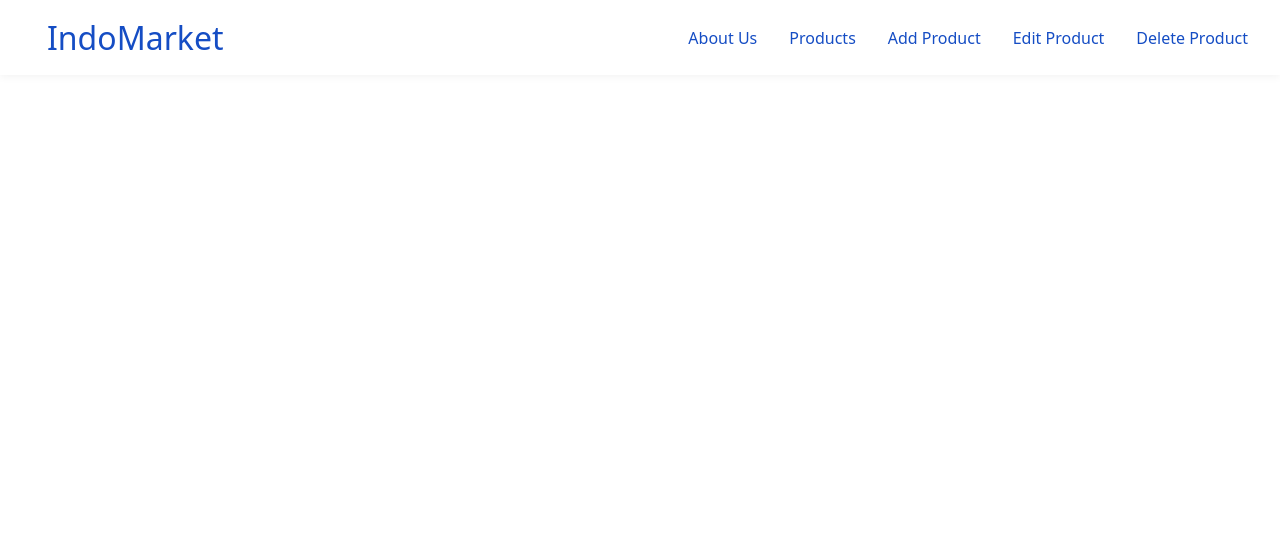
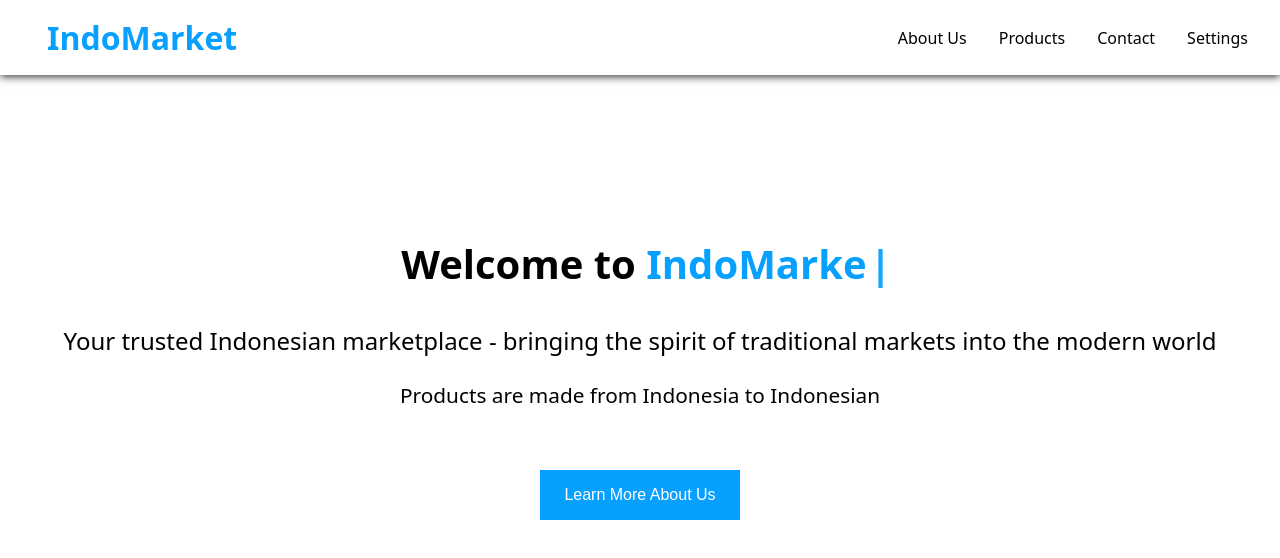
Before and after one commit to juanitoaldebaran/IndoMarket, a React (Vite) app in the folder frontend/indo-market/: page / in a window 1280 px wide. Shown: the top 558 px of the page. Built offline with nearby package versions, Linux system fonts and the light colour scheme.

Commit message:
feature: Add Home Page

```diff
--- a/frontend/indo-market/src/App.jsx
+++ b/frontend/indo-market/src/App.jsx
@@ -1,12 +1,16 @@
-import Navbar from "./components/Navbar/Navbar"
+import { BrowserRouter as Router, Routes, Route } from "react-router-dom";
+import Navbar from "./components/Navbar/Navbar";
+import Home from "./pages/Home/Home";
 
 function App() {
-
   return (
-    <>
+    <Router>
       <Navbar />
-    </>
-  )
+      <Routes>
+        <Route path="/" element={<Home />} />
+      </Routes>
+    </Router>
+  );
 }
 
-export default App
+export default App;
--- a/frontend/indo-market/src/components/Navbar/Navbar.css
+++ b/frontend/indo-market/src/components/Navbar/Navbar.css
@@ -4,23 +4,37 @@
     align-items: center;
     padding: 1rem 2rem;
     background-color: #fff;
-    box-shadow: 0 2px 8px rgba(0, 0, 0, 0.05);
+    box-shadow: 0 2px 8px rgba(0, 0, 0, 0.75);
     flex-wrap: wrap;
     position: relative;
 }
 
 .title-content {
     font-size: 2rem;
+    font-weight: 700;
     text-decoration: none;
-    color: rgb(21, 77, 196);
+    color: rgb(7, 160, 255);
+}
+
+.title-content::after {
+    position: absolute;
+    content: "";
+    background-color: rgb(7, 160, 255);
+    width: 0%;
+    height: 2px;
+    left: 0;
+    bottom: -3px;
+    transition: all 0.2s ease-in-out;
+}
+
+.title-content:hover::after {
+    width: 100%;
 }
 
 .navbar-toggle {
+    font-size: 1.5rem;
+    cursor: pointer;
     display: none;
-    cursor: pointer;
-    position: absolute;
-    right: 2rem;
-    top: 1.2rem;
 }
 
 .navbar-left {
@@ -34,7 +48,7 @@
 
 .navbar-content {
     text-decoration: none;
-    color: rgb(21, 77, 196);
+    color: rgb(0, 0, 0);
     position: relative;
     font-size: 1rem;
     font-weight: 500;
@@ -42,12 +56,13 @@
 
 .navbar-content::after {
     position: absolute;
-    content: '';
     width: 0%;
+    background-color: rgb(7, 160, 255);
+    content: "";
     height: 2px;
-    bottom: -4px;
     left: 0;
-    background-color: rgb(21, 77, 196);
+    height: 2px;
+    bottom: -3px;
     transition: all 0.2s ease-in-out;
 }
 
@@ -56,19 +71,19 @@
 }
 
 @media (max-width: 768px) {
+
+
     .navbar-toggle {
         display: block;
-        font-size: 2rem;
-        cursor: pointer;
     }
 
     .navbar-right {
         display: none;
         width: 100%;
         flex-direction: column;
-        margin-top: 1rem;
         align-items: flex-start;
-        padding-left: 2rem;
+        margin-top: 1.5rem;
+        padding-left: 20px;
     }
 
     .navbar-right.open {
@@ -76,6 +91,6 @@
     }
 
     .navbar-content {
-        padding: 0.5rem 0;
+        padding: 0.25rem 0;
     }
 }
--- a/frontend/indo-market/src/components/Navbar/Navbar.jsx
+++ b/frontend/indo-market/src/components/Navbar/Navbar.jsx
@@ -20,9 +20,8 @@ export default function Navbar() {
             <div className={`navbar-right ${isOpen ? "open" : ""}`}>
                 <Link to="/about-us" className="navbar-content">About Us</Link>
                 <Link to="/getProducts" className="navbar-content">Products</Link>
-                <Link to="/create" className="navbar-content">Add Product</Link>
-                <Link to="/update" className="navbar-content">Edit Product</Link>
-                <Link to="/delete" className="navbar-content">Delete Product</Link>
+                <Link to="/contact" className="navbar-content">Contact</Link>
+                <Link to="/settings" className="navbar-content">Settings</Link>
             </div>
         </nav>
     )
--- a/frontend/indo-market/src/main.jsx
+++ b/frontend/indo-market/src/main.jsx
@@ -2,12 +2,9 @@ import { StrictMode } from 'react'
 import { createRoot } from 'react-dom/client'
 import './styles/index.css'
 import App from './App.jsx'
-import { BrowserRouter } from 'react-router-dom'
 
 createRoot(document.getElementById('root')).render(
   <StrictMode>
-    <BrowserRouter>
       <App />
-    </BrowserRouter>
   </StrictMode>,
 )
--- /dev/null
+++ b/frontend/indo-market/src/pages/Home/Home.css
@@ -0,0 +1,62 @@
+.home-container {
+    padding: 5rem 2rem;
+    text-align: center;
+}
+
+.home-title {
+    font-size: 2.5rem;
+    color: black;
+    padding-top: 3rem;
+}
+
+.cursor {
+    display: inline-block;
+    margin-left: 2px;
+    width: 10px;
+    color: rgb(7, 160, 255);
+    animation: blink 0.8s infinite;
+}
+
+.welcome-text {
+    color: black;
+}
+
+.typed-title {
+    color: rgb(7, 160, 255);
+}
+@keyframes blink {
+    0%, 100%{
+        opacity: 1;
+    } 50% {
+        opacity: 0;
+    }
+}
+
+.paragraph-content {
+    font-size: 1.5rem;
+}
+
+.paragraph-content-second {
+    font-size: 1.3rem;
+}
+
+.learn-more-container {
+    padding-top: 40px;
+}
+
+.about-us-btn {
+    width: 200px;
+    height: 50px;
+    border: none;
+    background-color: rgb(7, 160, 255);
+    color: #fff;
+    padding: 10px;
+    font-size: 1rem;
+    text-decoration: none;
+    transition: all 0.2s ease-in-out;
+    cursor: pointer;
+}
+
+.about-us-btn:hover {
+    background-color: rgb(2, 80, 175);
+}
--- /dev/null
+++ b/frontend/indo-market/src/pages/Home/Home.jsx
@@ -0,0 +1,57 @@
+import { useEffect, useState } from "react";
+import "../Home/Home.css";
+import { Link } from "react-router-dom";
+
+export default function Home() {
+    const fullTitle = "IndoMarket";
+    const [typedTitle, setTypedTitle] = useState("");
+    const [titleIndex, setTitleIndex] = useState(0);
+    const [isTyping, setIsTyping] = useState(true);
+
+    useEffect(() => {
+        const intervalTime = isTyping ? 200 : 150;
+        if (isTyping && titleIndex < fullTitle.length) {
+            const timeout = setTimeout(() => {
+                setTypedTitle(prev => prev + fullTitle.charAt(titleIndex));
+                setTitleIndex(titleIndex + 1);
+            }, intervalTime);
+            return () => clearTimeout(timeout);
+        } else if (!isTyping && titleIndex > 0) {
+            const timeout = setTimeout(() => {
+                setTypedTitle(typedTitle.slice(0, -1));
+                setTitleIndex(titleIndex - 1);
+            }, intervalTime);
+            return () => clearTimeout(timeout);
+        } else if (titleIndex === fullTitle.length) {
+            setIsTyping(false);
+        } else if (titleIndex === 0) {
+            setIsTyping(true);
+        }
+    }, [titleIndex, isTyping, fullTitle, typedTitle]);
+
+    return (
+        <>
+            <section className="home-container">
+                <div className="home-container-header">
+                    <h1 className="home-title">
+                        <span className="welcome-text">Welcome to </span>
+                        <span className="typed-title">{typedTitle}</span>
+                        <span className="cursor">|</span>
+                    </h1>
+                </div>
+                <div className="home-container-paragraph">
+                    <p className="paragraph-content">
+                        Your trusted Indonesian marketplace - bringing the spirit of
+                        traditional markets into the modern world
+                    </p>
+                    <p className="paragraph-content-second">
+                        Products are made from Indonesia to Indonesian
+                    </p>
+                </div>
+                <div className="learn-more-container">
+                    <button className="about-us-btn">Learn More About Us</button>
+                </div>
+            </section>
+        </>
+    )
+}
--- a/frontend/indo-market/src/styles/App.css
+++ b/frontend/indo-market/src/styles/App.css
@@ -1,6 +1,5 @@
 #root {
   max-width: 1280px;
   margin: 0 auto;
-  padding: 2rem;
   text-align: center;
 }
```
